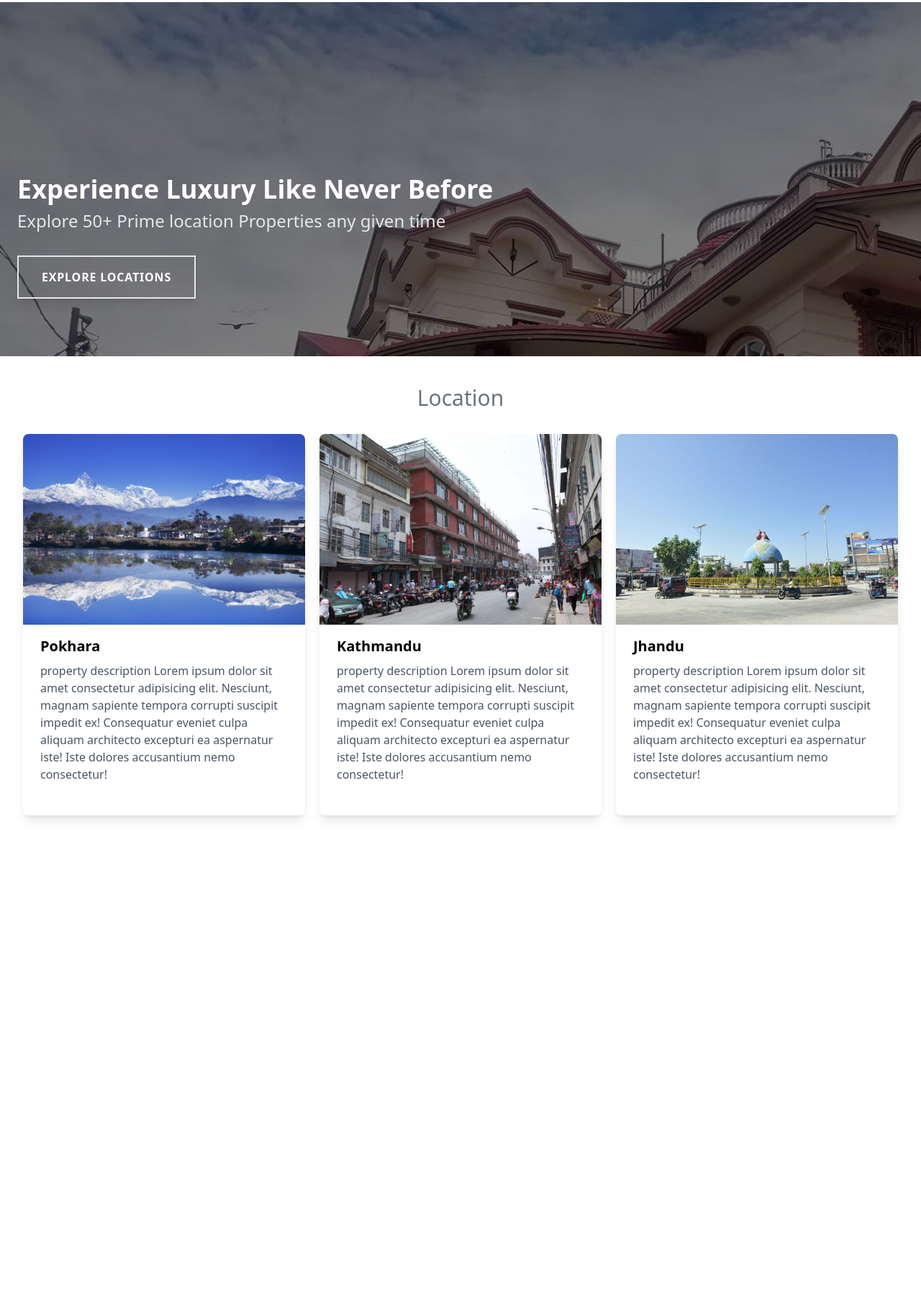
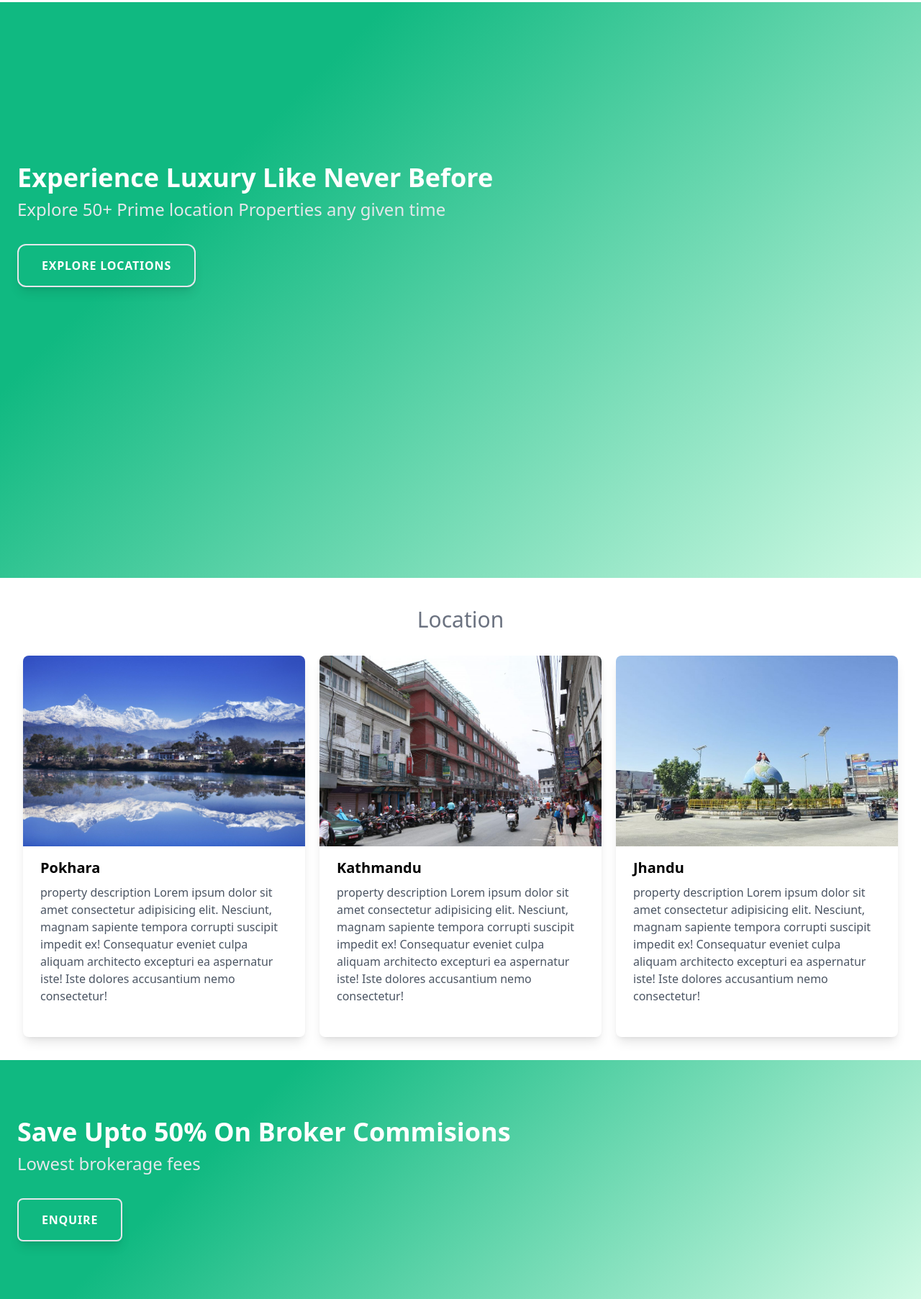
Before and after one commit to codecamp-prem/tailwind-websites, a website: page RealEstate/index.html in a window 1280 px wide. Shown: the part 1242-3047 px from the top of the page at 72% size. Before the commit the page ends 2407 px from the top, so only its background shows below. Drawn offline with Linux system fonts and the light colour scheme.

Commit message:
hero-gradient section

```diff
--- a/RealEstate/index.html
+++ b/RealEstate/index.html
@@ -216,16 +216,13 @@
     <!--Recent Property Ends-->
     <!--hero section-->
     <div
-      class="max-h-screen py-20"
+      class="h-screen py-20"
       style="
-        background-image: linear-gradient(
-            rgba(0, 0, 0, 0.5),
-            rgba(0, 0, 0, 0.5)
-          ),
+        background-image: linear-gradient(315deg, #d1fae5 0%, #10b981 74%),
           url('images/background.jpeg');
       "
     >
-      <div class="container mx-auto px-6 mt-40">
+      <div class="container mx-auto px-6 mt-36">
         <h2 class="capitalize text-4xl font-bold text-white mb-2">
           Experience Luxury like never before
         </h2>
@@ -233,7 +230,7 @@
           Explore 50+ Prime location Properties any given time
         </h3>
         <button
-          class="text-white uppercase border-2 px-8 py-4 font-bold tracking-wider shadow-lg"
+          class="text-white uppercase border-2 px-8 py-4 font-bold tracking-wider shadow-lg rounded-xl"
         >
           Explore locations
         </button>
@@ -294,5 +291,23 @@
       <!--location-card3 Ends-->
     </div>
     <!--location section Ends-->
+    <!--hero-gradient section-->
+    <div
+      class="py-20"
+      style="background: linear-gradient(315deg, #d1fae5 0%, #10b981 74%)"
+    >
+      <div class="container mx-auto px-6">
+        <h2 class="capitalize text-4xl font-bold text-white mb-2">
+          Save upto 50% on broker commisions
+        </h2>
+        <h3 class="text-2xl mb-8 text-gray-200">Lowest brokerage fees</h3>
+        <button
+          class="text-white uppercase border-2 px-8 py-4 font-extrabold tracking-wider shadow-lg rounded-lg"
+        >
+          Enquire
+        </button>
+      </div>
+    </div>
+    <!--hero-gradient section Ends-->
   </body>
 </html>
```
Also changed, not shown: RealEstate/css/style.css.
